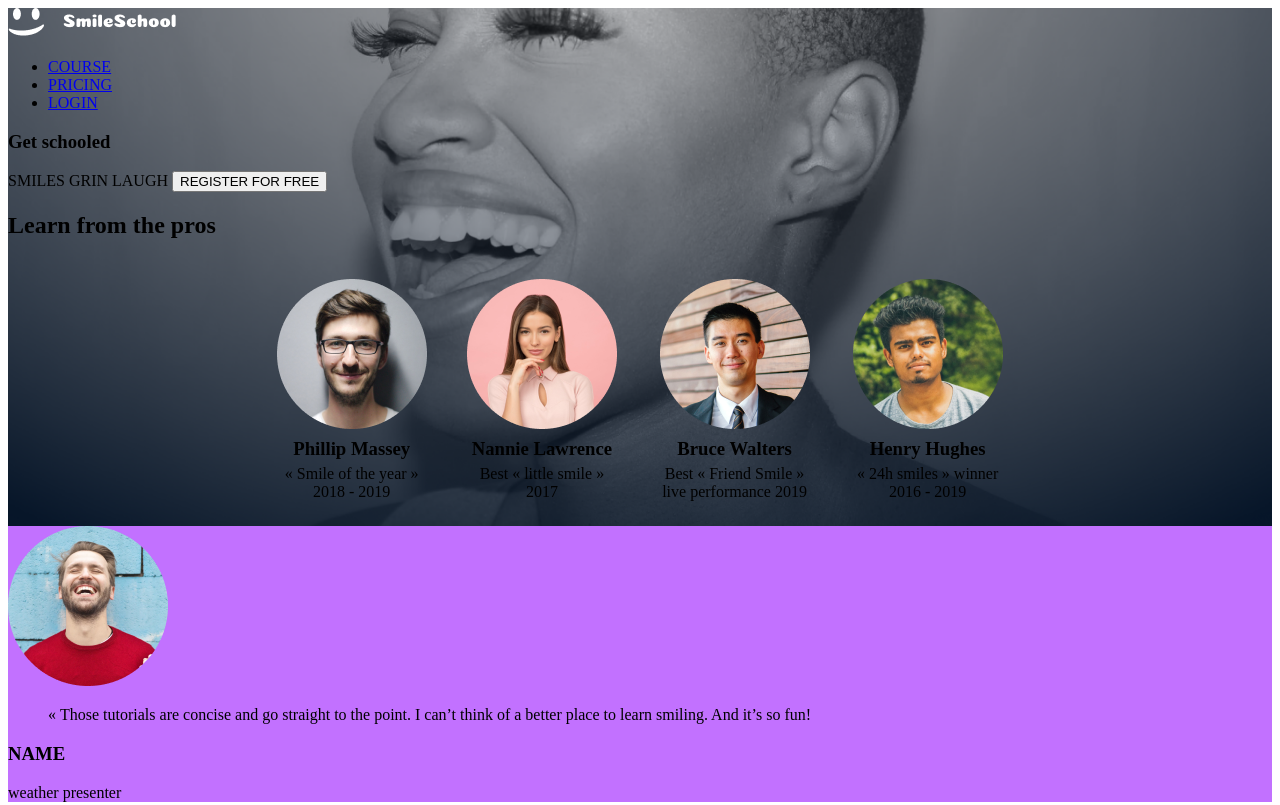
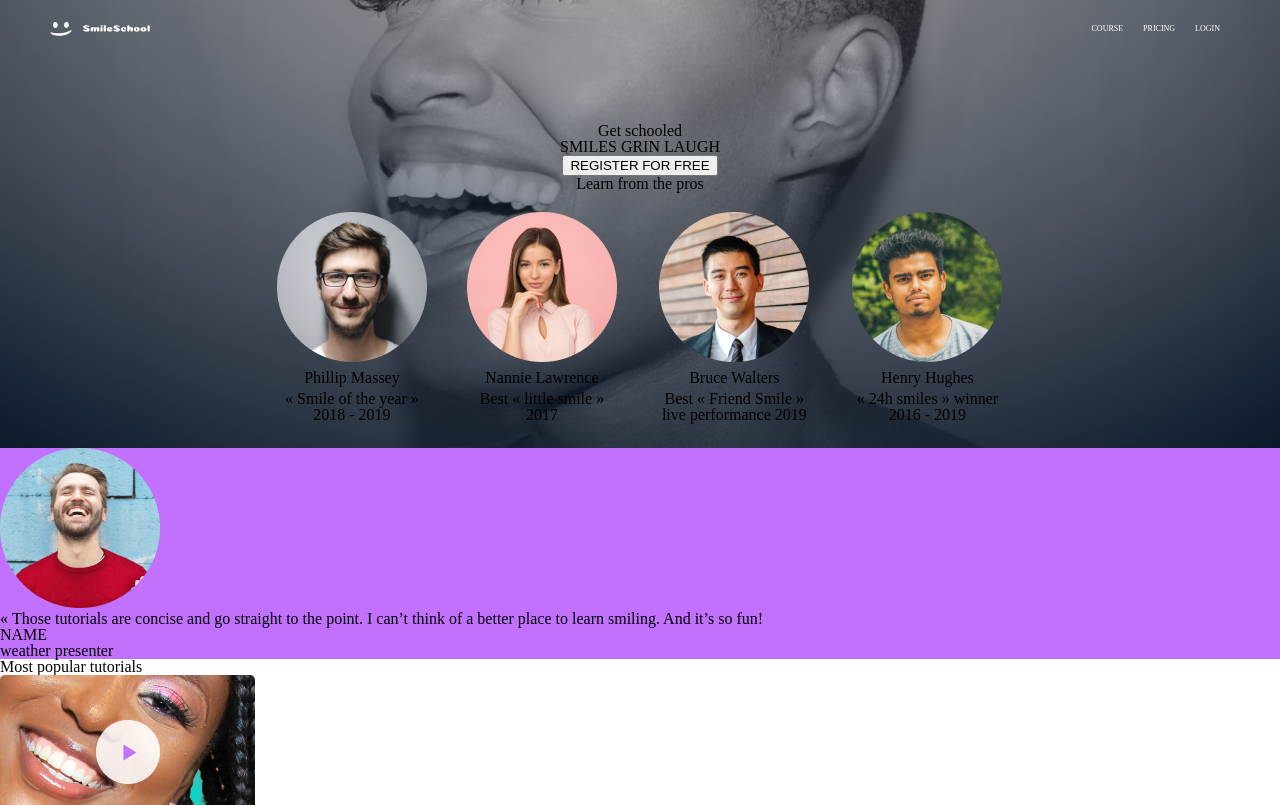
Before and after one commit to wafulawanjala/alx_html_css, a plain HTML site: page css_advanced/index.html in a window 1280 px wide. Shown: the top 805 px of the page. Drawn offline with Linux system fonts and the light colour scheme.

Commit message:
added reset.css

```diff
--- a/css_advanced/index.html
+++ b/css_advanced/index.html
@@ -5,6 +5,7 @@
     <meta name="viewport" content="width=device-width, initial-scale=1.0">
     <script src="https://kit.fontawesome.com/4a2b055604.js" crossorigin="anonymous"></script>
     <title>Document</title>
+    <link rel="stylesheet" href="reset.css">
     <link rel="stylesheet" href="style.css">
 </head>
 <body>
@@ -13,25 +14,24 @@
         <nav>
             <img src="/media/logo.png" alt="logo">
 
-            <ul>
-                <li><a href="#">COURSE</a></li>
-                <li><a href="#">PRICING</a></li>
-                <li><a href="#">LOGIN</a></li>
-            </ul>
+                <a href="#" style="margin-left: auto;">COURSE</a>
+                <a href="#">PRICING</a>
+                <a href="#">LOGIN</a>
+
         </nav>
 
     </header>
     <main>
         <section>
-            <div>
+            <div class="started">
                 <h1>Get schooled</h1>
                 <span>SMILES</span>
                 <span>GRIN</span>
-                <span>LAUGH</span>
+                <span>LAUGH</span><br>
                 <button>REGISTER FOR FREE</button>
             </div>
             <div>
-                <h2>Learn from the pros</h2>
+                <h2 class="pros">Learn from the pros</h2>
                 <div class="tescard">
                     <div class="card">
                         <img src="/media/philip.png" alt="">
--- /dev/null
+++ b/css_advanced/reset.css
@@ -0,0 +1,43 @@
+html, body, div, span, applet, object, iframe,
+h1, h2, h3, h4, h5, h6, p, blockquote, pre,
+a, abbr, acronym, address, big, cite, code,
+del, dfn, em, img, ins, kbd, q, s, samp,
+small, strike, strong, sub, sup, tt, var,
+b, u, i, center,
+dl, dt, dd, ol, ul, li,
+fieldset, form, label, legend,
+table, caption, tbody, tfoot, thead, tr, th, td,
+article, aside, canvas, details, embed,
+figure, figcaption, footer, header, hgroup,
+menu, nav, output, ruby, section, summary,
+time, mark, audio, video {
+	margin: 0;
+	padding: 0;
+	border: 0;
+	font-size: 100%;
+	font: inherit;
+	vertical-align: baseline;
+}
+/* HTML5 display-role reset for older browsers */
+article, aside, details, figcaption, figure,
+footer, header, hgroup, menu, nav, section {
+	display: block;
+}
+body {
+	line-height: 1;
+}
+ol, ul {
+	list-style: none;
+}
+blockquote, q {
+	quotes: none;
+}
+blockquote:before, blockquote:after,
+q:before, q:after {
+	content: '';
+	content: none;
+}
+table {
+	border-collapse: collapse;
+	border-spacing: 0;
+}
--- a/css_advanced/style.css
+++ b/css_advanced/style.css
@@ -20,3 +20,27 @@
 .card h3, .card p{
 margin: 5px;
 }
+nav{
+    display: flex;
+    align-items: center;
+    margin: 0px 50px;
+    padding-top: 15px;
+}
+nav img{
+    width: 100px;
+    height: 15px;
+}
+a{
+    text-decoration: none;
+    display: inline-block;
+    color: white;
+    margin: 10px;
+    font-size: 8px;
+}
+.started{
+    margin-top: 80px;
+    text-align: center;
+}
+.pros{
+    text-align: center;
+}
```
